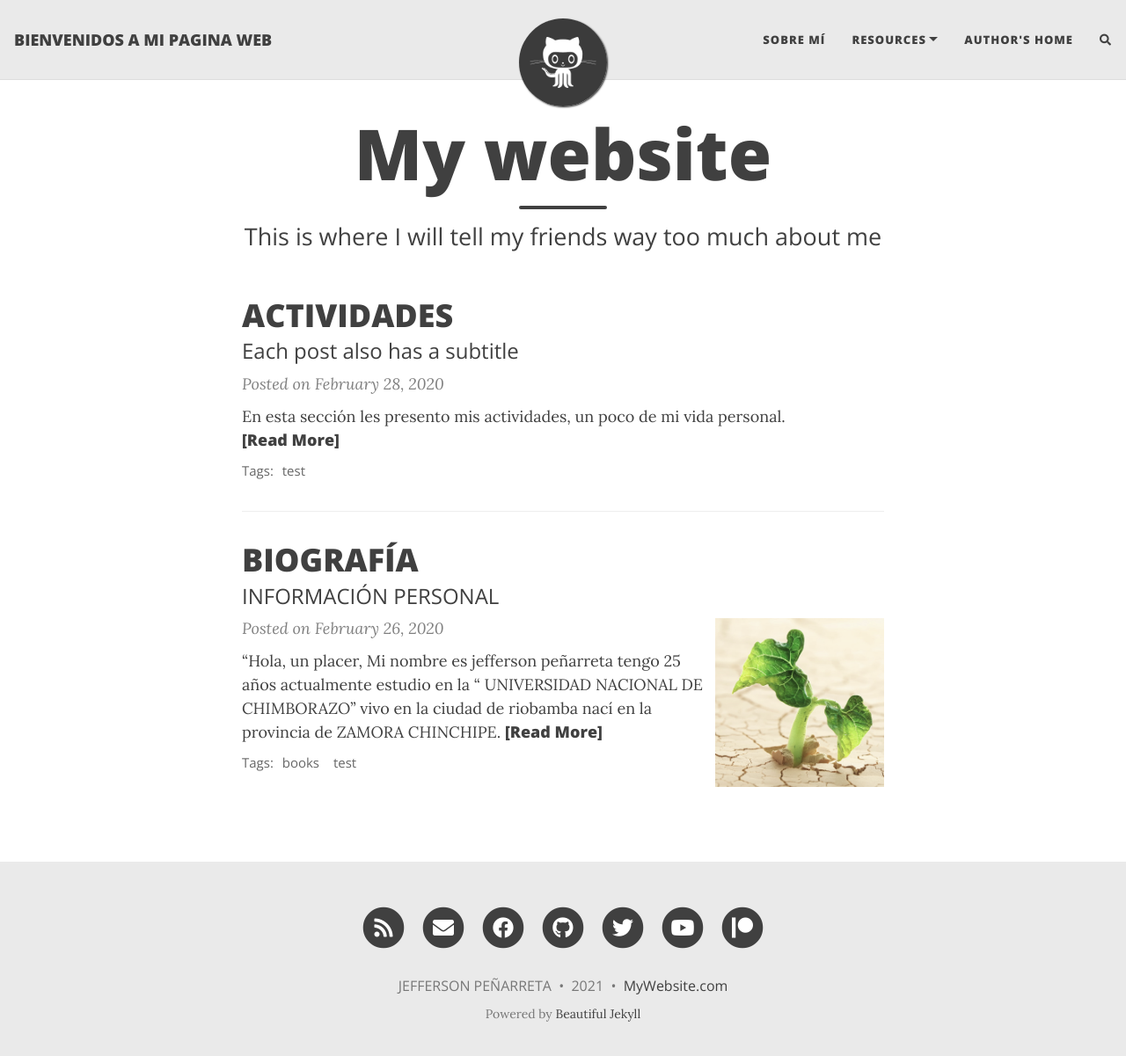
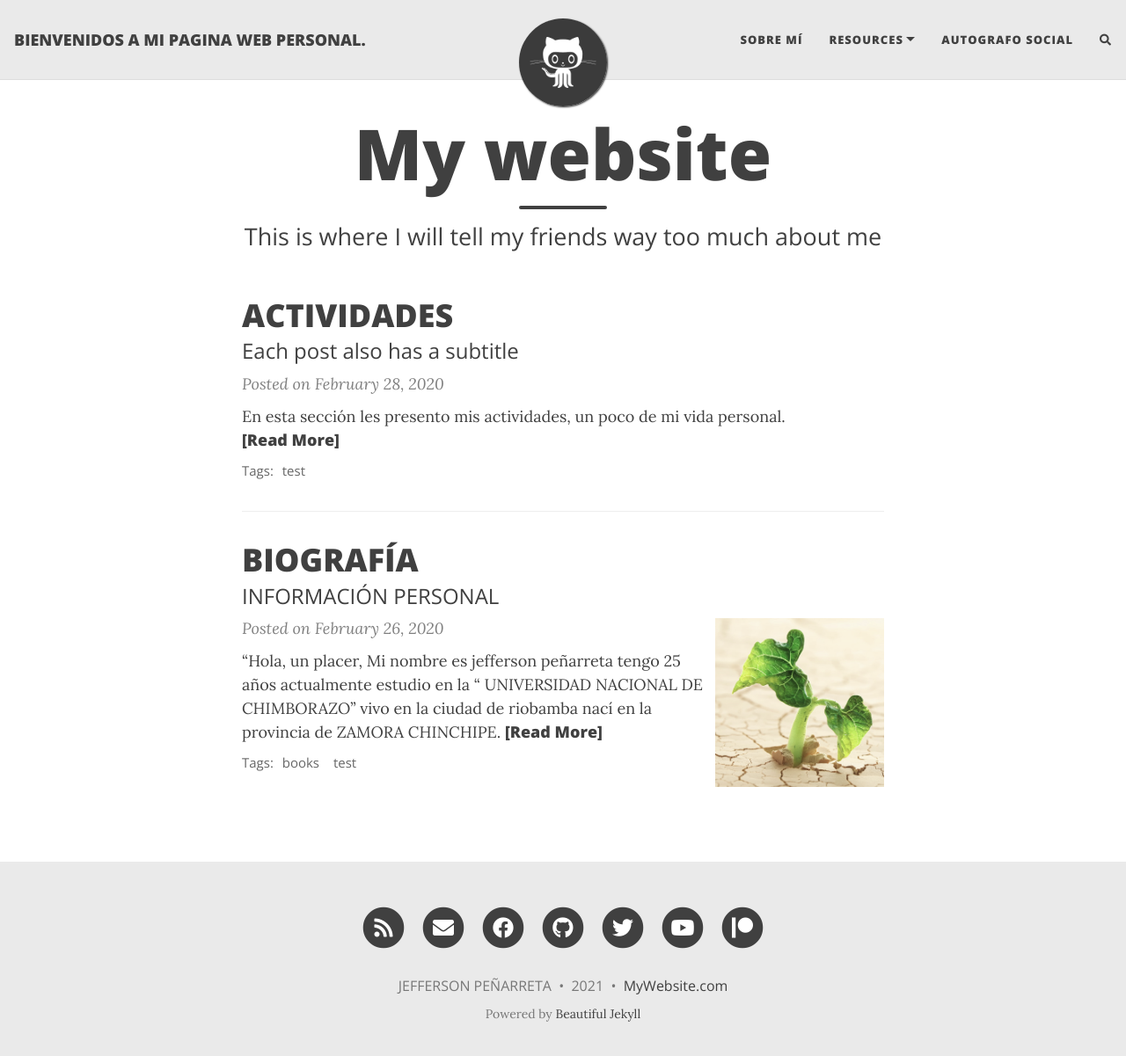
Before and after one commit to Djefferso/dario.github.io, a Jekyll site: the page built from index.html, in a window 1280 px wide and 1214 px high. Shown: the top 1201 px of the window at 88% size. Built offline with Jekyll 4.4.1, drawn with Linux system fonts in a browser that asks for light colours; nearby versions of some CDN libraries; the list of posts is cut into pages by our own code; comment, search, counter and statistics services are not loaded.

Commit message:
Update _config.yml

```diff
--- a/_config.yml
+++ b/_config.yml
@@ -6,19 +6,19 @@
 # --- Required options --- #
 
 # Name of website
-title: BIENVENIDOS A MI PAGINA WEB
+title: BIENVENIDOS A MI PAGINA WEB PERSONAL.
 
 # Your name to show in the footer
 author: JEFFERSON PEÑARRETA
 
-# --- List of links in the navigation bar --- #
+# --- Sean todos ustedes bienvenidos --- #
 
 navbar-links:
   sobre mí: "sobre mí"
   Resources:
     - Beautiful Jekyll: "https://beautifuljekyll.com"
     - RESUMEN: "https://drive.google.com/file/d/1pjSPujcmsHcuZR1ElQjliCqvYQl8OBAp/view?usp=sharing"
-  Author's home: "https://view.genial.ly/5f0635a76816200db345f29d/social-action-autografo-social"
+  Autografo social: "https://view.genial.ly/5f0635a76816200db345f29d/social-action-autografo-social"
 
 # --- Logo --- #
 
```
